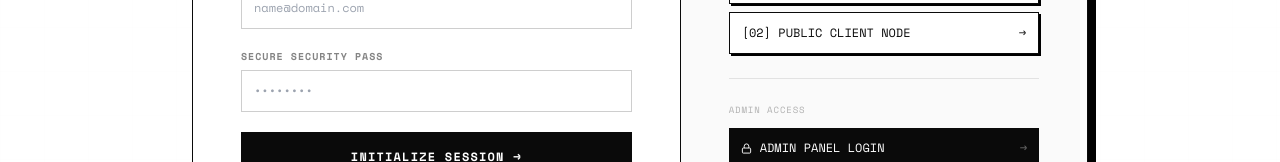
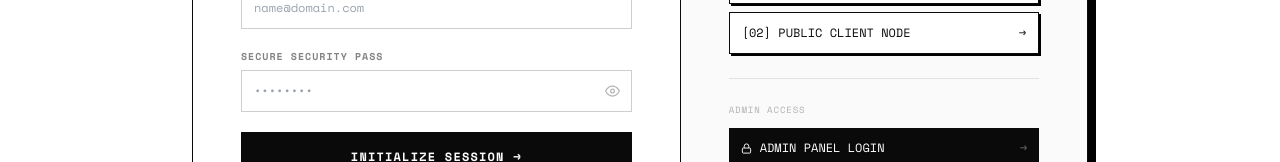
Before and after one commit to Lysuoneur/NOVA, a React (Vite) app: page /auth in a window 1280 px wide. Shown: the part 420-582 px from the top of the page. Built offline with nearby package versions, Linux system fonts and the light colour scheme; no server answers.

Commit message:
feat: show/hide password, admin redirect, KHQR payment fixes, nav cleanup

```diff
--- a/src/pages/Auth.jsx
+++ b/src/pages/Auth.jsx
@@ -19,6 +19,8 @@ export default function Auth() {
   const [error, setError] = React.useState("");
   const [success, setSuccess] = React.useState("");
   const [loading, setLoading] = React.useState(false);
+  const [showPassword, setShowPassword] = React.useState(false);
+  const [showConfirm, setShowConfirm] = React.useState(false);
 
   React.useEffect(() => {
     if (isAdminMode) {
@@ -150,14 +152,23 @@ export default function Auth() {
                 <label className="font-mono text-[10px] uppercase tracking-widest text-white/40 font-bold block">
                   Password
                 </label>
+                <div className="relative">
                   <input
-                  className="w-full bg-white/[0.06] border border-white/10 focus:border-[#d4af37]/60 p-3 font-mono text-sm rounded-xl outline-none transition-colors text-white placeholder-white/20"
+                    className="w-full bg-white/[0.06] border border-white/10 focus:border-[#d4af37]/60 p-3 pr-10 font-mono text-sm rounded-xl outline-none transition-colors text-white placeholder-white/20"
                     placeholder="••••••••"
-                  type="password"
+                    type={showPassword ? "text" : "password"}
                     value={password}
                     onChange={(e) => setPassword(e.target.value)}
                     required
                   />
+                  <button type="button" onClick={() => setShowPassword(!showPassword)}
+                    className="absolute right-3 top-1/2 -translate-y-1/2 text-white/30 hover:text-white transition-colors">
+                    {showPassword
+                      ? <svg width="15" height="15" viewBox="0 0 24 24" fill="none" stroke="currentColor" strokeWidth="2"><path d="M17.94 17.94A10.07 10.07 0 0 1 12 20c-7 0-11-8-11-8a18.45 18.45 0 0 1 5.06-5.94M9.9 4.24A9.12 9.12 0 0 1 12 4c7 0 11 8 11 8a18.5 18.5 0 0 1-2.16 3.19m-6.72-1.07a3 3 0 1 1-4.24-4.24"/><line x1="1" y1="1" x2="23" y2="23"/></svg>
+                      : <svg width="15" height="15" viewBox="0 0 24 24" fill="none" stroke="currentColor" strokeWidth="2"><path d="M1 12s4-8 11-8 11 8 11 8-4 8-11 8-11-8-11-8z"/><circle cx="12" cy="12" r="3"/></svg>
+                    }
+                  </button>
+                </div>
               </div>
 
               <button
@@ -269,14 +280,23 @@ export default function Auth() {
                 <label className="font-mono text-[10px] uppercase tracking-widest text-black/50 font-bold block">
                   Secure Security Pass
                 </label>
+                <div className="relative">
                   <input
-                  className="w-full bg-white border border-black/20 focus:border-black p-3 font-mono text-xs rounded-none outline-none transition-colors"
+                    className="w-full bg-white border border-black/20 focus:border-black p-3 pr-10 font-mono text-xs rounded-none outline-none transition-colors"
                     placeholder="••••••••"
-                  type="password"
+                    type={showPassword ? "text" : "password"}
                     value={password}
                     onChange={(e) => setPassword(e.target.value)}
                     required
                   />
+                  <button type="button" onClick={() => setShowPassword(!showPassword)}
+                    className="absolute right-3 top-1/2 -translate-y-1/2 text-black/30 hover:text-black transition-colors">
+                    {showPassword
+                      ? <svg width="15" height="15" viewBox="0 0 24 24" fill="none" stroke="currentColor" strokeWidth="2"><path d="M17.94 17.94A10.07 10.07 0 0 1 12 20c-7 0-11-8-11-8a18.45 18.45 0 0 1 5.06-5.94M9.9 4.24A9.12 9.12 0 0 1 12 4c7 0 11 8 11 8a18.5 18.5 0 0 1-2.16 3.19m-6.72-1.07a3 3 0 1 1-4.24-4.24"/><line x1="1" y1="1" x2="23" y2="23"/></svg>
+                      : <svg width="15" height="15" viewBox="0 0 24 24" fill="none" stroke="currentColor" strokeWidth="2"><path d="M1 12s4-8 11-8 11 8 11 8-4 8-11 8-11-8-11-8z"/><circle cx="12" cy="12" r="3"/></svg>
+                    }
+                  </button>
+                </div>
               </div>
 
               {mode === "register" && (
@@ -284,14 +304,23 @@ export default function Auth() {
                   <label className="font-mono text-[10px] uppercase tracking-widest text-black/50 font-bold block">
                     Confirm Password
                   </label>
+                  <div className="relative">
                     <input
-                    className="w-full bg-white border border-black/20 focus:border-black p-3 font-mono text-xs rounded-none outline-none transition-colors"
+                      className="w-full bg-white border border-black/20 focus:border-black p-3 pr-10 font-mono text-xs rounded-none outline-none transition-colors"
                       placeholder="••••••••"
-                    type="password"
+                      type={showConfirm ? "text" : "password"}
                       value={confirmPassword}
                       onChange={(e) => setConfirmPassword(e.target.value)}
                       required={mode === "register"}
                     />
+                    <button type="button" onClick={() => setShowConfirm(!showConfirm)}
+                      className="absolute right-3 top-1/2 -translate-y-1/2 text-black/30 hover:text-black transition-colors">
+                      {showConfirm
+                        ? <svg width="15" height="15" viewBox="0 0 24 24" fill="none" stroke="currentColor" strokeWidth="2"><path d="M17.94 17.94A10.07 10.07 0 0 1 12 20c-7 0-11-8-11-8a18.45 18.45 0 0 1 5.06-5.94M9.9 4.24A9.12 9.12 0 0 1 12 4c7 0 11 8 11 8a18.5 18.5 0 0 1-2.16 3.19m-6.72-1.07a3 3 0 1 1-4.24-4.24"/><line x1="1" y1="1" x2="23" y2="23"/></svg>
+                        : <svg width="15" height="15" viewBox="0 0 24 24" fill="none" stroke="currentColor" strokeWidth="2"><path d="M1 12s4-8 11-8 11 8 11 8-4 8-11 8-11-8-11-8z"/><circle cx="12" cy="12" r="3"/></svg>
+                      }
+                    </button>
+                  </div>
                 </div>
               )}
 
--- a/src/pages/Profile.jsx
+++ b/src/pages/Profile.jsx
@@ -1,5 +1,5 @@
 import React from "react";
-import { Link } from "react-router-dom";
+import { Link, Navigate } from "react-router-dom";
 import { getSafeImage } from "../api";
 import { PRODUCTS } from "../data/novaData";
 import { useCartStore } from "../store/cart";
@@ -23,6 +23,9 @@ function formatOrderDate(ts) {
 export default function Profile() {
   const user           = useUserStore((s) => s.user);
   const orders         = useUserStore((s) => s.orders);
+  const isAdmin        = user?.role === "admin" || user?.email === "admin@nova.com";
+
+  if (isAdmin) return <Navigate to="/admin" replace />;
   const logout         = useUserStore((s) => s.logout);
   const toggleWishlist = useUserStore((s) => s.toggleWishlist);
   const addToCart      = useCartStore((s) => s.add);
```
Lines whose indentation alone changed are shown as unchanged.
